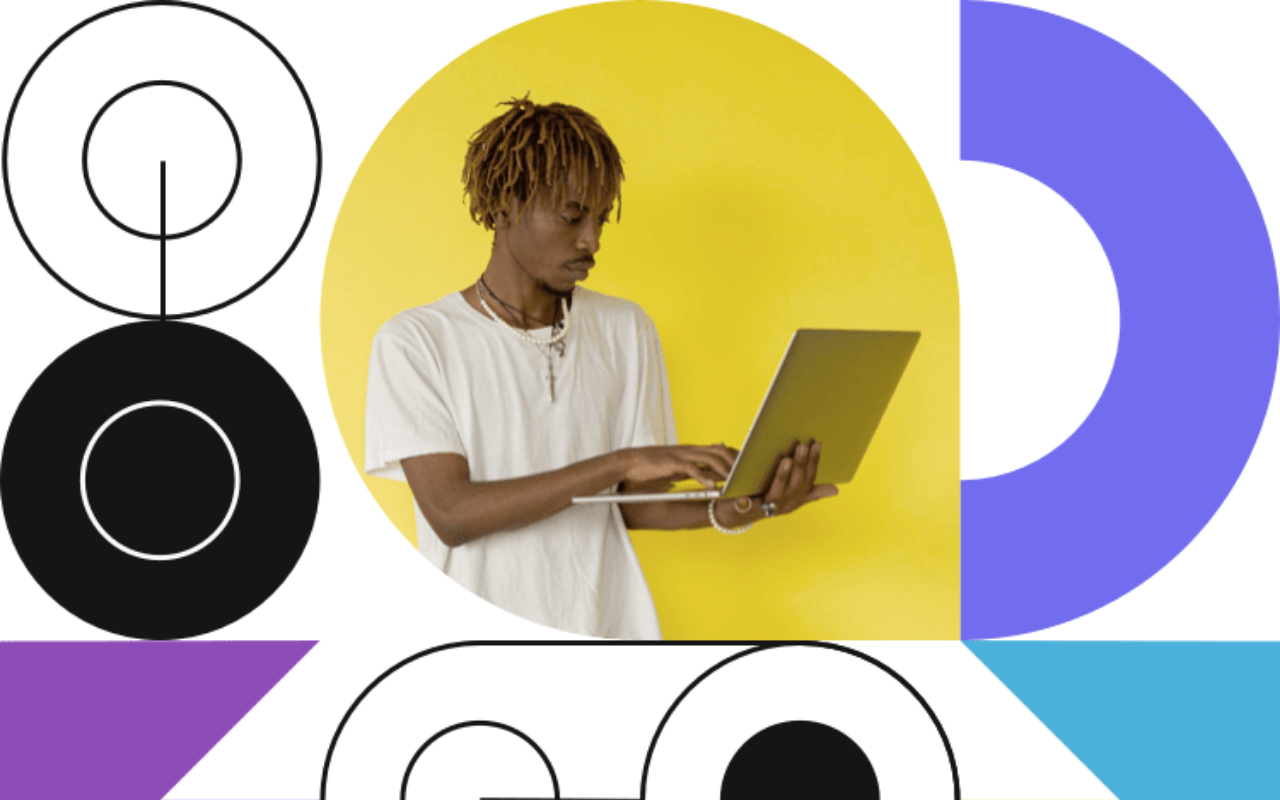
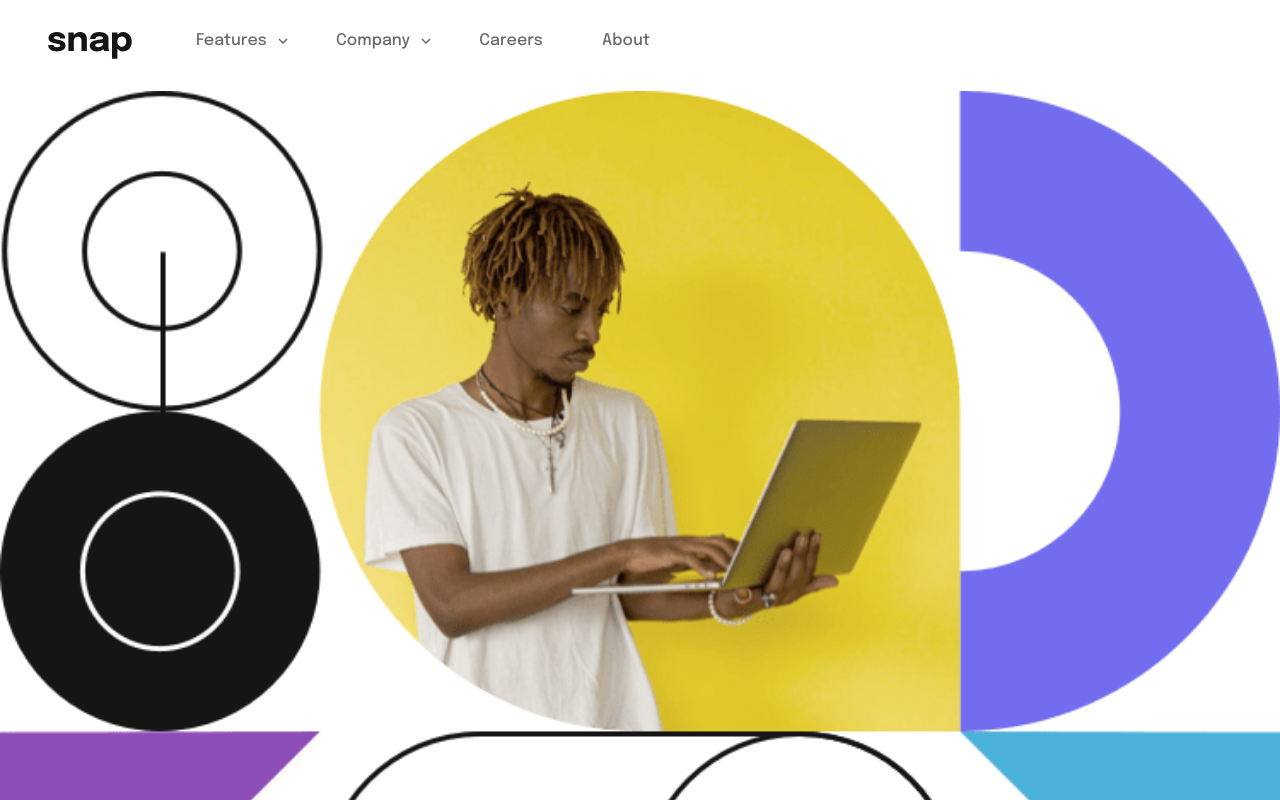
Before and after one commit to cendyz/Intro-section-with-dropdown-navigation-2, a React (Vite) app: page / in a window 1280 px wide. Shown: the top 800 px of the page. Built offline with nearby package versions, Linux system fonts and the light colour scheme.

Commit message:
Building desktop nav

```diff
--- a/src/App.jsx
+++ b/src/App.jsx
@@ -10,7 +10,7 @@ const App = () => {
 	)
 }
 export default App
-
+// 380 260
 // Features
 //   Company
 //   Careers
--- a/src/Context.jsx
+++ b/src/Context.jsx
@@ -1,12 +1,44 @@
-import { useState, createContext, useContext, useEffect } from 'react'
+import {
+	useState,
+	createContext,
+	useContext,
+	useEffect,
+	useRef,
+} from 'react'
 
 const GlobalContext = createContext()
 
 const AppContext = ({ children }) => {
 	const [active, setActive] = useState(false)
+	const [activeBox, setActiveBox] = useState(null)
+	const menuRef = useRef(null)
+
+	const handleLinkBox = id => {
+		setActiveBox(prevItem => (prevItem === id ? null : id))
+	}
+
+	const handleActive = () => {
+		setActive(!active)
+		setActiveBox(null)
+	}
+
+	const handleClickOutside = e => {
+		if (!menuRef.current.contains(e.target)) {
+			setActive(false)
+		}
+	}
 
 	return (
-		<GlobalContext.Provider value={{ active, setActive }}>
+		<GlobalContext.Provider
+			value={{
+				active,
+				setActive,
+				handleLinkBox,
+				handleActive,
+				handleClickOutside,
+				menuRef,
+				activeBox,
+			}}>
 			{children}
 		</GlobalContext.Provider>
 	)
--- a/src/components/Header/Header.module.scss
+++ b/src/components/Header/Header.module.scss
@@ -5,6 +5,7 @@
 	display: block;
 	width: 100%;
 }
+
 
 .secondBox {
 	text-align: center;
--- a/src/components/Nav/NavDesktop/NavDesktop.jsx
+++ b/src/components/Nav/NavDesktop/NavDesktop.jsx
@@ -1,6 +1,103 @@
+import styles from './NavDesktop.module.scss'
+import logo from '../../../images/logo.svg'
+import { useGlobalContext } from '../../../Context'
+import classNames from 'classnames'
+import { menuBtnsData } from '../../../data'
+
 const NavDesktop = () => {
-  return (
-    <div></div>
-  )
+	const { active } = useGlobalContext()
+	return (
+		<nav className={styles.nav}>
+			<div className={styles.leftPart}>
+				<img src={logo} alt='Logo snap' className={styles.logo} />
+				{menuBtnsData.map(({ btnText, icon, id }) => {
+					return (
+						<div className={styles.btnBox} key={id}>
+							<button className={styles.btnLink}>
+								{btnText}
+								{icon && <img
+									src={icon}
+									alt='Arrow icon'
+									className={styles.btnLinkIcon}
+								/>}
+							</button>
+							{active && (
+								<div
+									className={classNames(
+										styles.linksContainer,
+										styles.insideLinkBox
+									)}>
+									<div className={styles.linkBox}>
+										<img
+											src='src/images/icon-reminders.svg'
+											alt='Arrow icon'
+											className={classNames(
+												styles.btnLinkIcon,
+												styles.insideIcon
+											)}
+										/>
+										<a href='#' className={styles.link}>
+											Reminder
+										</a>
+									</div>
+									<div className={styles.linkBox}>
+										<img
+											src='src/images/icon-reminders.svg'
+											alt='Arrow icon'
+											className={classNames(
+												styles.btnLinkIcon,
+												styles.insideIcon
+											)}
+										/>
+										<a href='#' className={styles.link}>
+											Reminder
+										</a>
+									</div>
+									<div className={styles.linkBox}>
+										<img
+											src='src/images/icon-reminders.svg'
+											alt='Arrow icon'
+											className={classNames(
+												styles.btnLinkIcon,
+												styles.insideIcon
+											)}
+										/>
+										<a href='#' className={styles.link}>
+											Reminder
+										</a>
+									</div>
+								</div>
+							)}
+						</div>
+					)
+				})}
+
+				{/* <div className={styles.btnBox}>
+					<button className={styles.btnLink}>
+						Features
+						<img
+							src='src/images/icon-arrow-down.svg'
+							alt='Arrow icon'
+							className={styles.btnLinkIcon}
+						/>
+					</button>
+
+				</div> */}
+
+				{/* <div className={styles.insideLinkBox}>
+					<div className={styles.linkBox}>
+						<img
+							src='src/images/icon-reminders.svg'
+							alt='{linkOne}'
+							className={styles.btnLinkIcon}
+						/>
+						<a href='#' className={styles.link}>
+							Reminder
+						</a>
+					</div>
+				</div> */}
+			</div>
+		</nav>
+	)
 }
 export default NavDesktop
--- a/src/components/Nav/NavDesktop/NavDesktop.module.scss
+++ b/src/components/Nav/NavDesktop/NavDesktop.module.scss
@@ -0,0 +1,52 @@
+@use '../../../sass/mixins.scss' as *;
+@use '../../../sass/shared.scss' as *;
+@use '../../../sass/colors.scss' as *;
+
+.nav {
+	display: none;
+}
+
+@media (min-width: 992px) {
+	.nav {
+		@include wrapper;
+		display: flex;
+		padding: 2em 3em;
+	}
+
+	.logo {
+		margin-right: 4em;
+	}
+
+	.btnLink {
+		display: grid;
+		grid-template-columns: auto auto;
+		padding-right: 3em;
+	}
+
+	.leftPart {
+		display: flex;
+	}
+
+	.btnBox {
+		position: relative;
+	}
+
+	.linksContainer {
+		top: 130%;
+		left: 0;
+		position: absolute;
+		background-color: $a-white;
+		border-radius: 1em;
+		-webkit-box-shadow: 0px 23px 100px -28px rgba(0, 0, 0, 1);
+		-moz-box-shadow: 0px 23px 100px -28px rgba(0, 0, 0, 1);
+		box-shadow: 0px 23px 100px -28px rgba(0, 0, 0, 1);
+	}
+
+	.btnLinkIcon {
+		width: 100%;
+	}
+
+	.insideIcon {
+		scale: 2;
+	}
+}
--- a/src/components/Nav/NavMobile/NavMobile.jsx
+++ b/src/components/Nav/NavMobile/NavMobile.jsx
@@ -8,24 +8,14 @@ import openMenuIcon from '../../../images/icon-menu.svg'
 import closeMenuIcon from '../../../images/icon-close-menu.svg'
 
 const NavMobile = () => {
-	const { active, setActive } = useGlobalContext()
-	const [activeBox, setActiveBox] = useState(null)
-	const menuRef = useRef(null)
-
-	const handleLinkBox = id => {
-		setActiveBox(prevItem => (prevItem === id ? null : id))
-	}
-
-	const handleActive = () => {
-		setActive(!active)
-		setActiveBox(null)
-	}
-
-	const handleClickOutside = e => {
-		if (!menuRef.current.contains(e.target)) {
-			setActive(false)
-		}
-	}
+	const {
+		active,
+		activeBox,
+		menuRef,
+		handleLinkBox,
+		handleActive,
+		handleClickOutside,
+	} = useGlobalContext()
 
 	useEffect(() => {
 		document.addEventListener('mousedown', handleClickOutside)
--- a/src/components/Shadow/Shadow.jsx
+++ b/src/components/Shadow/Shadow.jsx
@@ -2,8 +2,10 @@ import styles from './Shadow.module.scss'
 import { useGlobalContext } from '../../Context'
 const Shadow = () => {
 	const { active } = useGlobalContext()
-	return <div className={styles.shadow}
-    style={{opacity: `${active ? '1' : '0'}`}}
-    ></div>
+	return (
+		<div
+			className={`${styles.shadow} ${active ? styles.shadowActive : ''}`}
+			style={{ zIndex: active ? '5' : '-10' }}></div>
+	)
 }
 export default Shadow
--- a/src/components/Shadow/Shadow.module.scss
+++ b/src/components/Shadow/Shadow.module.scss
@@ -5,6 +5,11 @@
 	width: 100%;
 	height: 100%;
 	background-color: rgba(0, 0, 0, 0.3);
+    opacity: 0;
 	transition: opacity 0.2s;
-	z-index: 5;
+    will-change: opacity;
 }
+
+.shadowActive {
+    opacity: 1;
+}
--- /dev/null
+++ b/src/sass/shared.scss
@@ -0,0 +1,38 @@
+@use './colors.scss' as *;
+@use './fonts.scss' as *;
+
+.btnLink {
+    display: flex;
+	align-items: center;
+	color: $a-gray;
+	font-weight: $weight-500;
+	font-size: 1.6rem;
+	column-gap: 0.7em;
+}
+
+.btnLinkIcon {
+	width: 19%;
+	transition: transform 0.2s;
+}
+
+.linkBox {
+	display: flex;
+	align-items: center;
+	column-gap: 1em;
+}
+
+.insideLinkBox {
+	display: flex;
+	padding: 1.3em;
+	flex-direction: column;
+	align-items: flex-start;
+	flex-wrap: wrap;
+	max-width: 10.75em;
+	row-gap: 0.6em;
+}
+
+.link {
+	color: $a-gray;
+	font-weight: $weight-500;
+	font-size: 1.6rem;
+}
```
